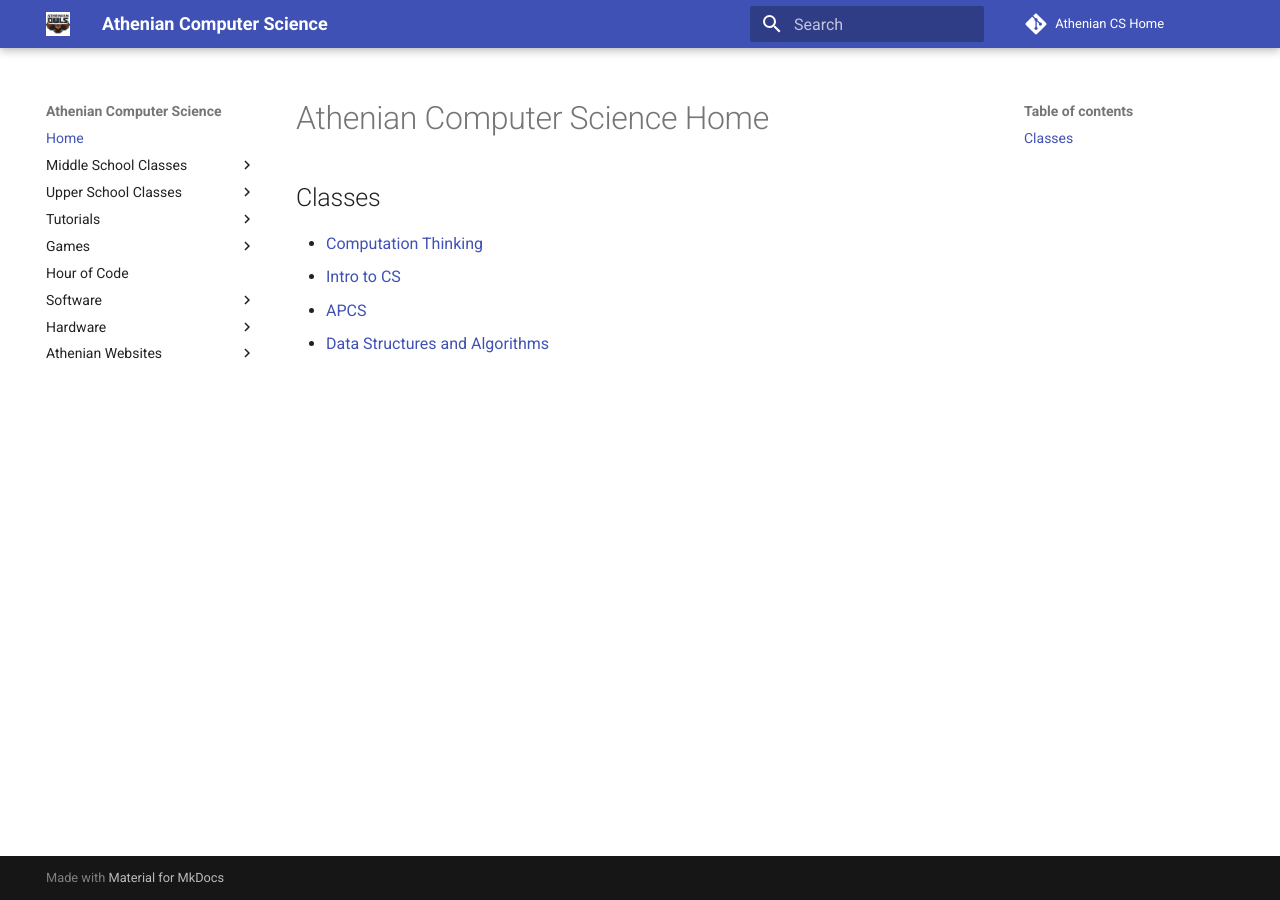
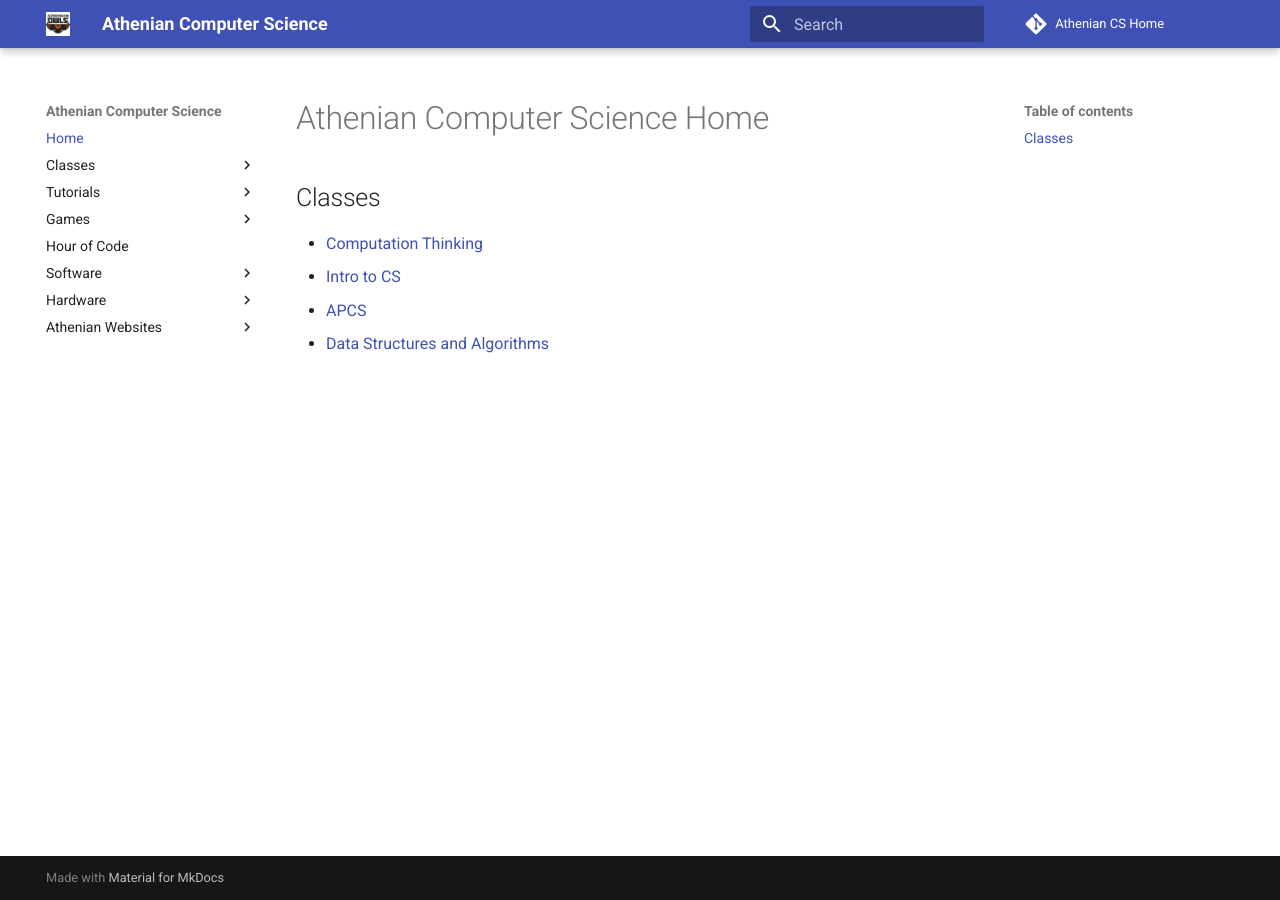
Before and after one commit to athenian-computational-thinking/athenian-cs-mkdocs, an MkDocs documentation site: the page built from docs/index.md, in a window 1280 px wide. Built offline with MkDocs 1.6.1 and Material for MkDocs 9.7.7, drawn with Linux system fonts in a browser that asks for light colours; comment, search, counter and statistics services are not loaded.

Commit message:
Update Docs

```diff
--- a/mkdocs.yml
+++ b/mkdocs.yml
@@ -8,13 +8,14 @@ repo_name: 'Athenian CS Home'
 
 nav:
   - Home: index.md
-  - Middle School Classes:
-      - CoderZ: coderz.md
-  - Upper School Classes:
-      - Computational Thinking: ct.md
-      - Intro to CS: intro.md
-      - APCS: apcs.md
-      - Data Structures and Algorithms: datastructures.md
+  - Classes:
+    - Middle School:
+        - CoderZ: coderz.md
+    - Upper School:
+        - Computational Thinking: ct.md
+        - Intro to CS: intro.md
+        - APCS: apcs.md
+        - Data Structures and Algorithms: datastructures.md
   - Tutorials:
       - Vim: vim.md
       - Unix shell: shell.md
```
